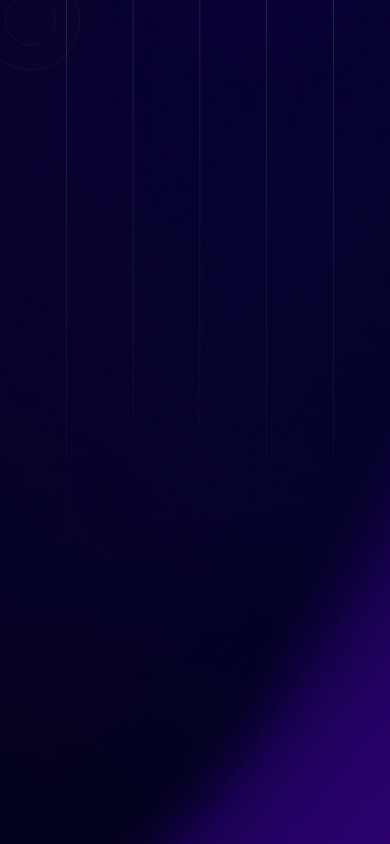
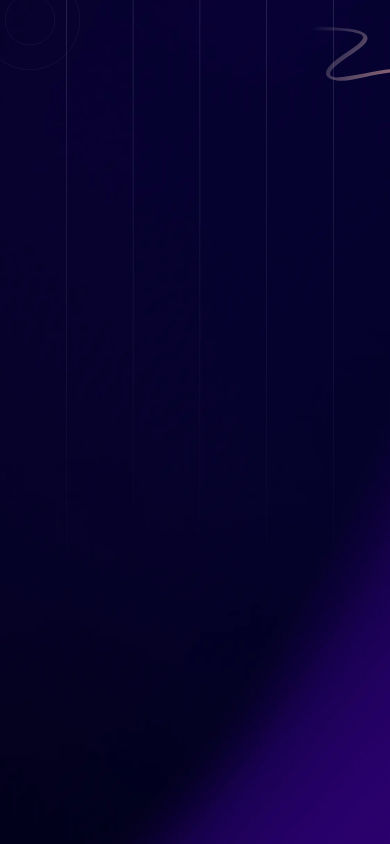
Before and after one commit to danaYatsuta/fm-conference-ticket-generator, a Vue app: page / in a window 390 px wide. Built offline with nearby package versions, Linux system fonts and the light colour scheme; the HTML template or start-up script is replaced by a standard one.

Commit message:
Mobile squiggly line

```diff
--- a/src/assets/main.css
+++ b/src/assets/main.css
@@ -23,10 +23,18 @@
 
 .background-mobile {
   background-image:
-    url(images/pattern-circle.svg), url(images/pattern-lines-mobile.png),
-    url(images/background-mobile.png);
-  background-size: 100px, cover, cover;
-  background-position-x: -20px, 0%, 0%;
-  background-position-y: -30px, 0%, 0%;
+    url(images/pattern-squiggly-line-top.svg), url(images/pattern-circle.svg),
+    url(images/pattern-lines-mobile.png), url(images/background-mobile.png);
+  background-size: 120px, 100px, cover, cover;
+  background-position-x:
+    right,
+    -20px,
+    0%,
+    0%;
+  background-position-y:
+    25px,
+    -30px,
+    0%,
+    0%;
   background-repeat: no-repeat;
 }
```
Also changed, not shown: src/assets/images/pattern-squiggly-line-top.svg (added).
